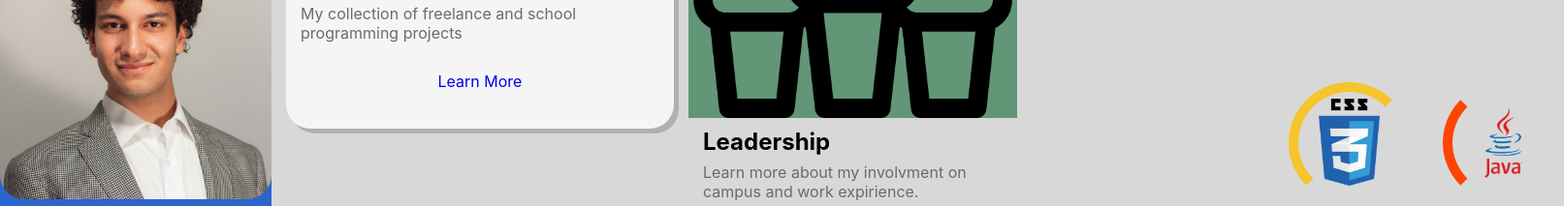
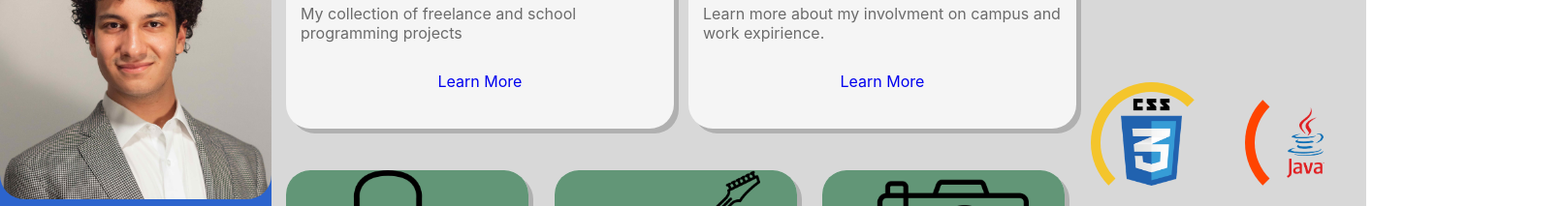
Before and after one commit to carlosmalky/portfolio-website, a plain HTML site: page index.html in a window 1280 px wide. Shown: the part 232-445 px from the top of the page at 97% size, 1613 px wide, since content can reach past the window. Drawn offline with Linux system fonts and the light colour scheme.

Commit message:
fixed card container resizing issue

```diff
--- a/index.html
+++ b/index.html
@@ -109,7 +109,7 @@
           </div>
         </div>
 
-        <div class="card-conta iner leadership">
+        <div class="card-container leadership">
           <div class="card-img-container">
             <img
               src="./assests/leader-icon.png"
```
